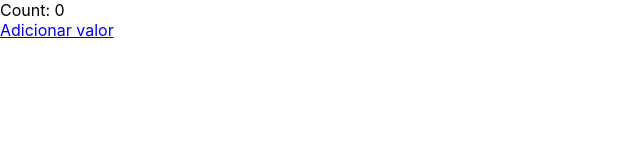
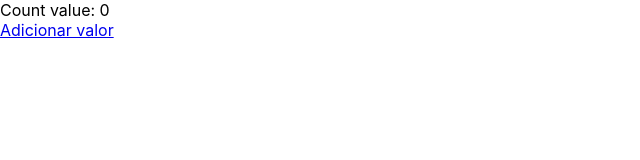
Before and after one commit to crgarcia8/Simple-Counter-with-redux, a React (Create React App) app: page / in a window 1280 px wide. Shown: the top 160 px of the page, without its empty margins (0-640 px from the left). Built offline with nearby package versions, Linux system fonts and the light colour scheme.

Commit message:
Add value

```diff
--- a/src/App.js
+++ b/src/App.js
@@ -1,4 +1,3 @@
-import logo from './logo.svg';
 import './App.css';
 import { connect } from 'react-redux';
 import { add } from './Redux/Actions/actions';
@@ -6,7 +5,7 @@ import { add } from './Redux/Actions/actions';
 function App(props) {
   return (
     <>
-      <div>Count:  {props.counter}</div>
+      <div>Count value:  {props.counter}</div>
       <a href="#" onClick={() => props.add(1)}>Adicionar valor</a>
     </>
   );
```
Also changed, not shown: 1 other file (tests, documents, lock files or other folders).
